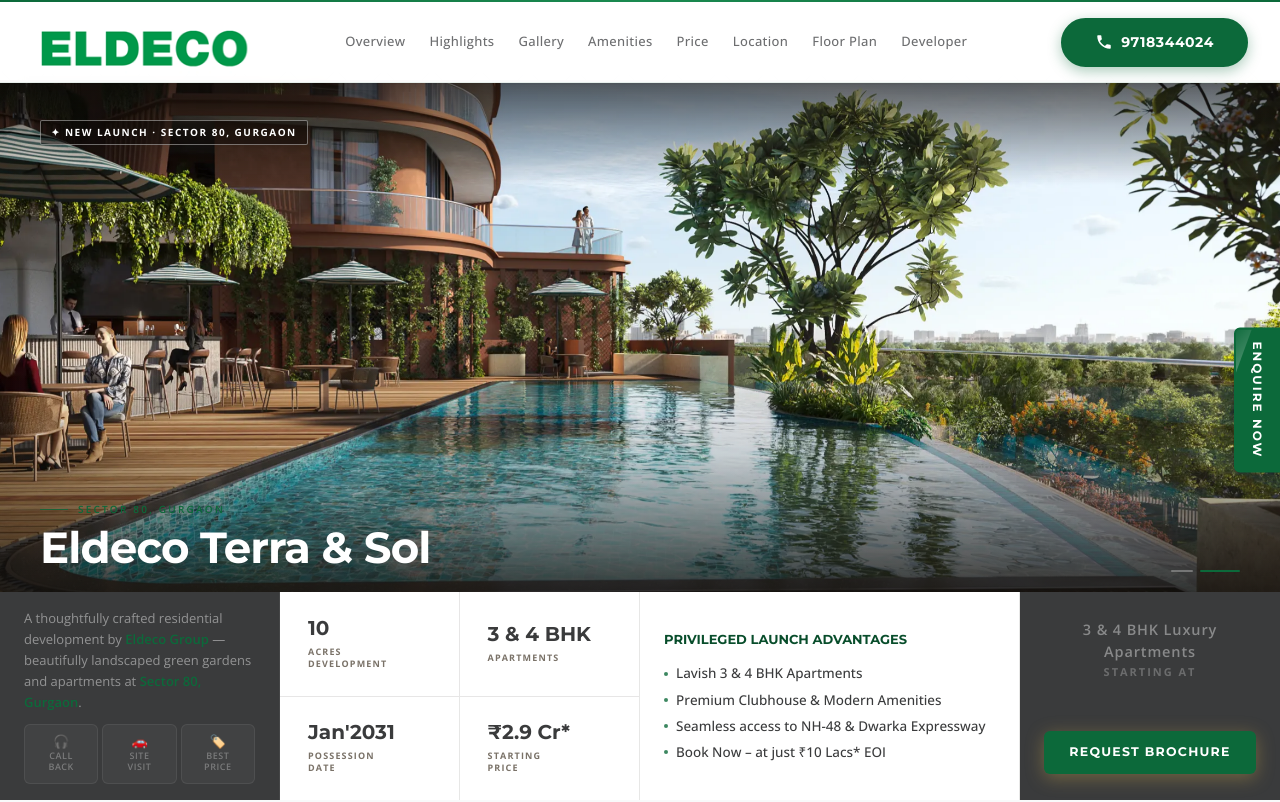
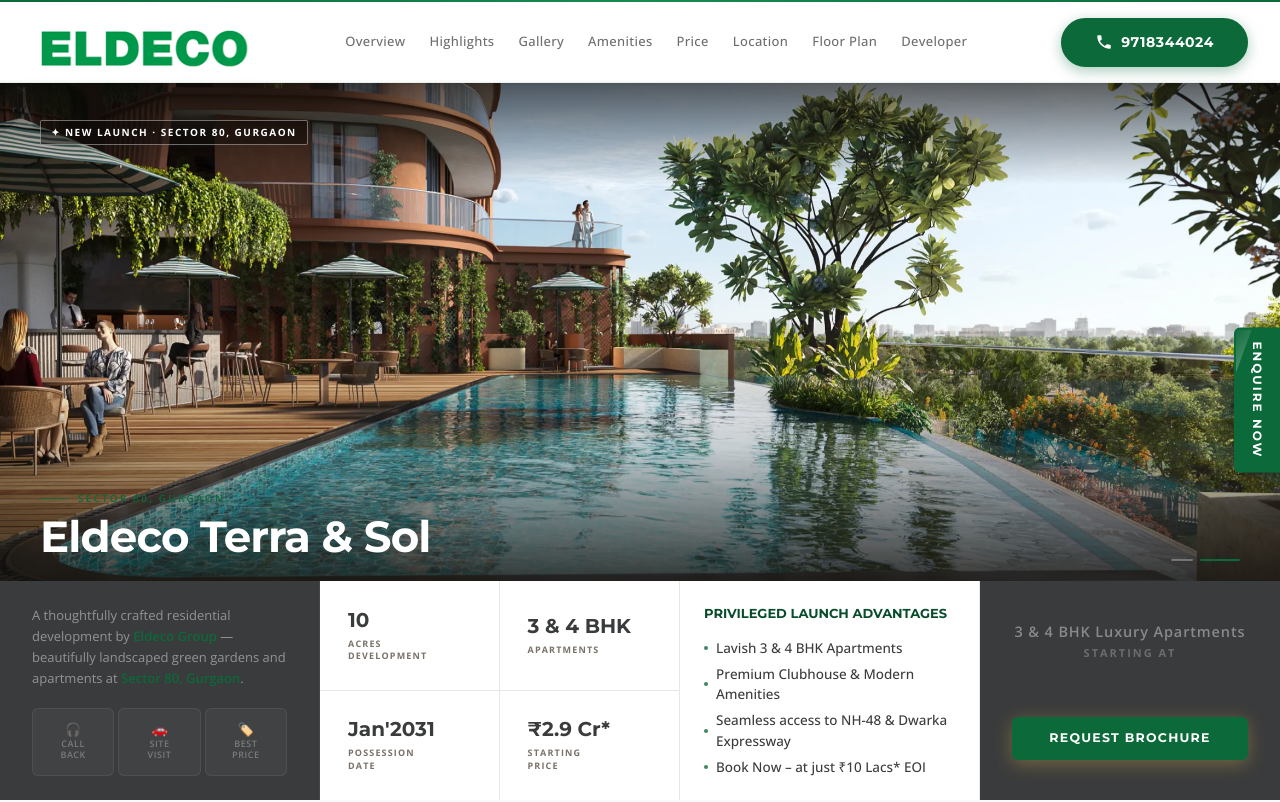
Before and after one commit to vineet-proptiger/eldeco-terra, a Next.js app: page / in a window 1280 px wide. Shown: the top 802 px of the page. Built offline with nearby package versions, Linux system fonts and the light colour scheme.

Commit message:
feat: implement animated Hero section with image carousel and project details

```diff
--- a/components/Hero.jsx
+++ b/components/Hero.jsx
@@ -175,11 +175,11 @@
         }}>
 
           {/* A — Project name */}
-          <div className="w-full lg:w-[280px]" style={{
+          <div className="w-full lg:w-[320px]" style={{
             flex: '0 0 auto',
-            padding: '16px 24px',
+            padding: '24px 32px',
             background: 'var(--color-dark, #14110D)',
-            display: 'flex', flexDirection: 'column', justifyContent: 'center', gap: '8px',
+            display: 'flex', flexDirection: 'column', justifyContent: 'center', gap: '12px',
             borderRight: '1px solid rgba(255,255,255,0.06)',
           }}>
             <p style={{ fontFamily: F_SANS, fontSize: '13px', lineHeight: 1.6, color: 'rgba(255,255,255,0.45)', fontWeight: 300 }}>
@@ -190,7 +190,7 @@
             </p>
 
             {/* Trust badges */}
-            <div style={{ display: 'flex', gap: '4px', marginTop: '4px' }}>
+            <div style={{ display: 'flex', gap: '4px', marginTop: '8px' }}>
               {[
                 { icon: '🎧', label: 'Call\nBack' },
                 { icon: '🚗', label: 'Site\nVisit' },
@@ -198,7 +198,7 @@
               ].map((b, i) => (
                 <div key={i} style={{
                   flex: 1, display: 'flex', flexDirection: 'column', alignItems: 'center', gap: '3px',
-                  padding: '10px 4px',
+                  padding: '14px 8px',
                   border: '1px solid rgba(255,255,255,0.07)',
                   borderRadius: '6px',
                   background: 'rgba(255,255,255,0.04)',
@@ -259,10 +259,10 @@
           </div>
 
           {/* D — Price + CTA */}
-          <div className="w-full lg:w-[260px]" style={{
-            flex: '0 0 auto', padding: '16px 24px',
+          <div className="w-full lg:w-[300px]" style={{
+            flex: '0 0 auto', padding: '24px 32px',
             background: 'var(--color-dark, #14110D)',
-            display: 'flex', flexDirection: 'column', justifyContent: 'center', gap: '14px',
+            display: 'flex', flexDirection: 'column', justifyContent: 'center', gap: '20px',
           }}>
             <div style={{ textAlign: 'center' }}>
               <p style={{ fontFamily: F_SANS, fontSize: '14.5px', fontWeight: 600, color: 'rgba(255,255,255,0.4)', letterSpacing: '0.06em', marginBottom: '2px' }}>
```
